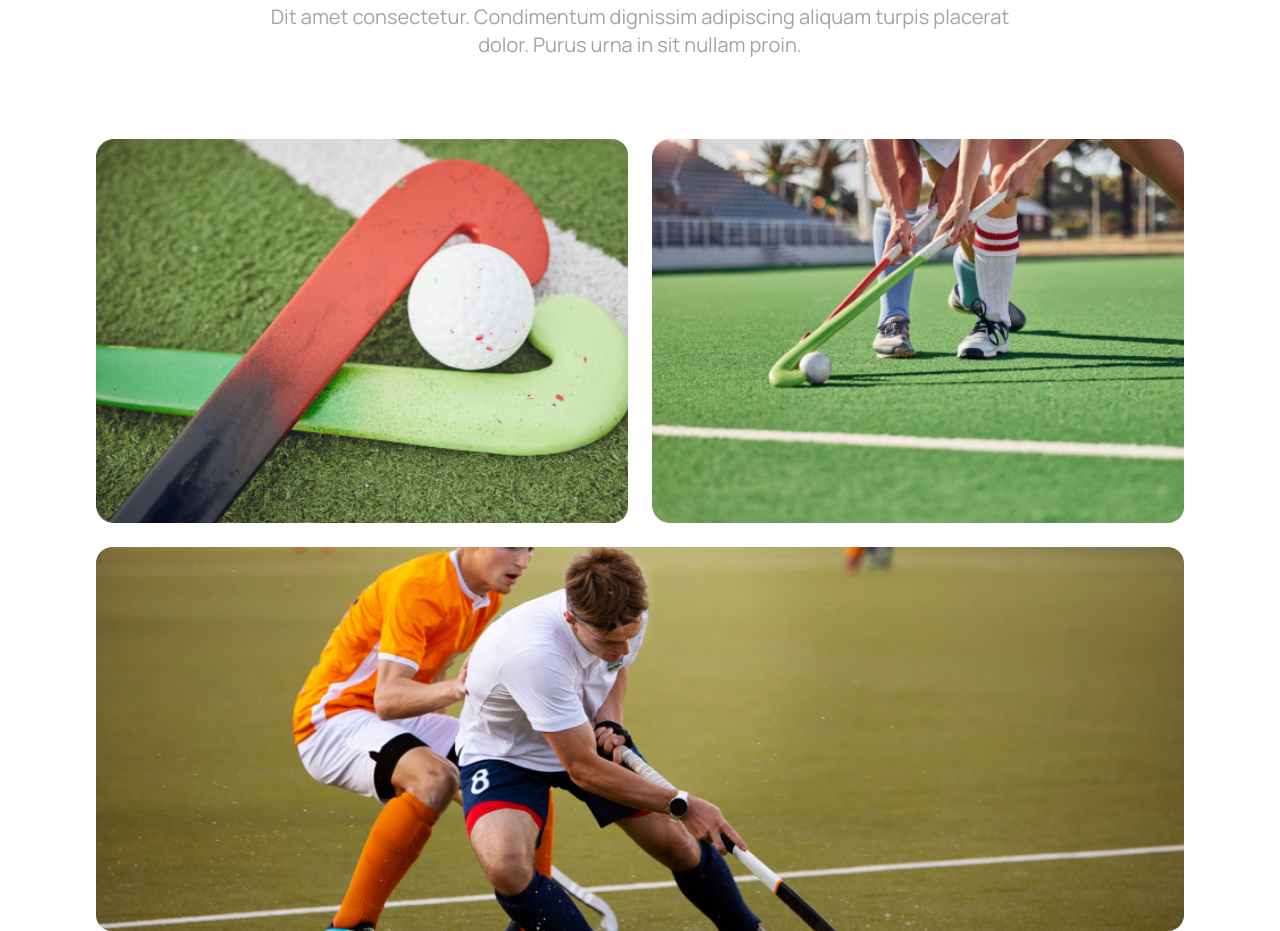
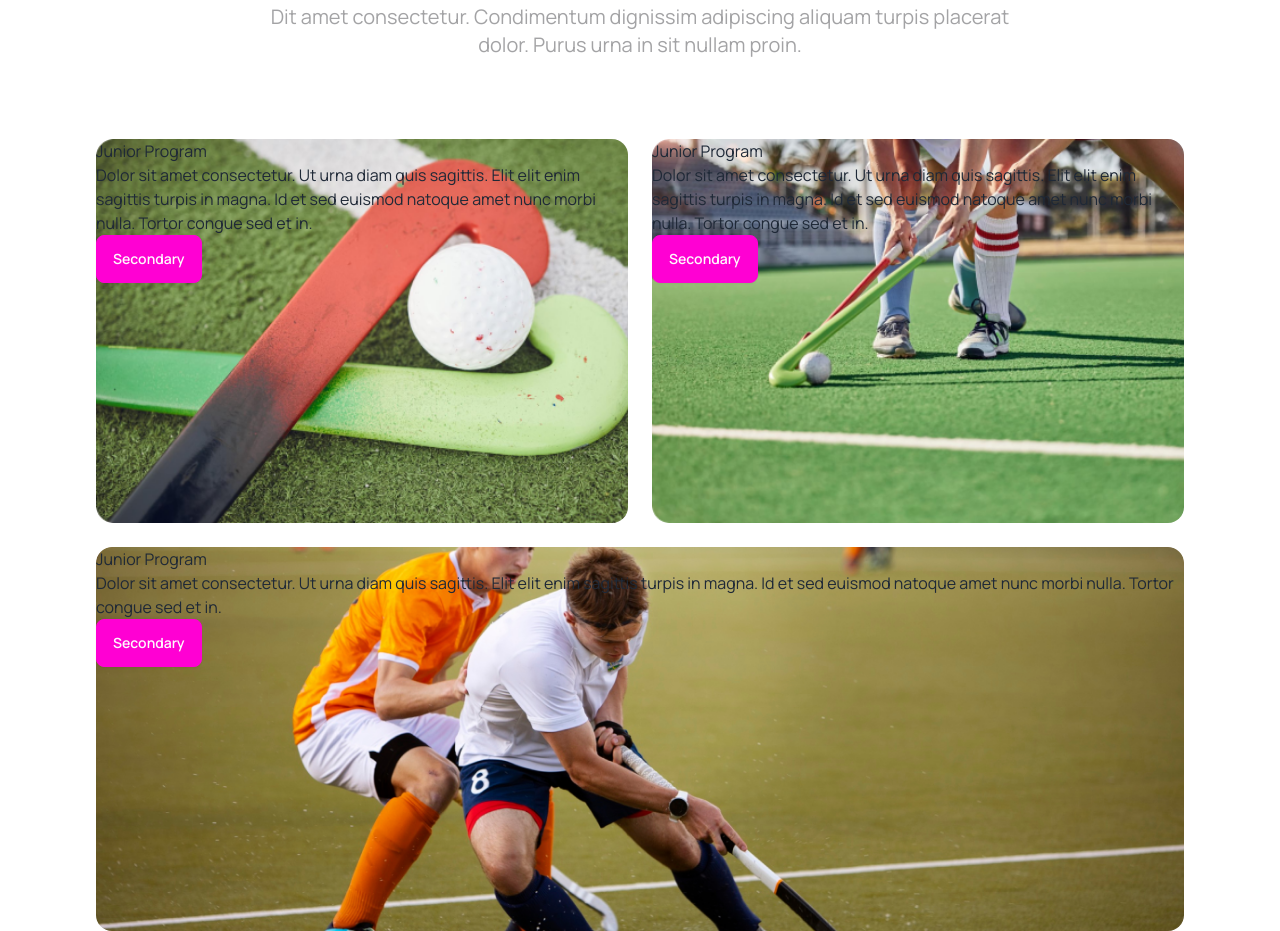
Before and after one commit to ahmed-tuhin/ahmed-tuhin-Assignment-3, a plain HTML site: page index.html in a window 1280 px wide. Shown: the part 1456-2387 px from the top of the page. Drawn offline with nearby package versions, Linux system fonts and the light colour scheme.

Commit message:
added the program section

```diff
--- a/index.html
+++ b/index.html
@@ -139,15 +139,29 @@
 
           <div class="grid grid-cols-2 gap-6">
             <div class="col-span-1 bg-[url(./images/2.png)] bg-cover rounded-2xl w-full h-96 ">
+              <h4>Junior Program</h4>
+              <p>Dolor sit amet consectetur. Ut urna diam quis sagittis. Elit elit
+                enim sagittis turpis in magna. Id et sed euismod natoque amet nunc morbi nulla. Tortor congue sed et in.</p>
+                <button class="btn btn-secondary">Secondary</button>
 
 
 
             </div>
 
             <div class="col-span-1 bg-[url(./images/3.png)] bg-cover rounded-2xl w-full h-96">
+              <h4>Junior Program</h4>
+              <p>Dolor sit amet consectetur. Ut urna diam quis sagittis. Elit elit
+                enim sagittis turpis in magna. Id et sed euismod natoque amet nunc morbi nulla. Tortor congue sed et in.</p>
+                <button class="btn btn-secondary">Secondary</button>
+
 
             </div>
             <div class="col-span-2 bg-[url(./images/4.png)] bg-cover rounded-2xl w-full h-96 ">
+              <h4>Junior Program</h4>
+              <p>Dolor sit amet consectetur. Ut urna diam quis sagittis. Elit elit
+                enim sagittis turpis in magna. Id et sed euismod natoque amet nunc morbi nulla. Tortor congue sed et in.</p>
+                <button class="btn btn-secondary">Secondary</button>
+
 
             </div>
 
```
